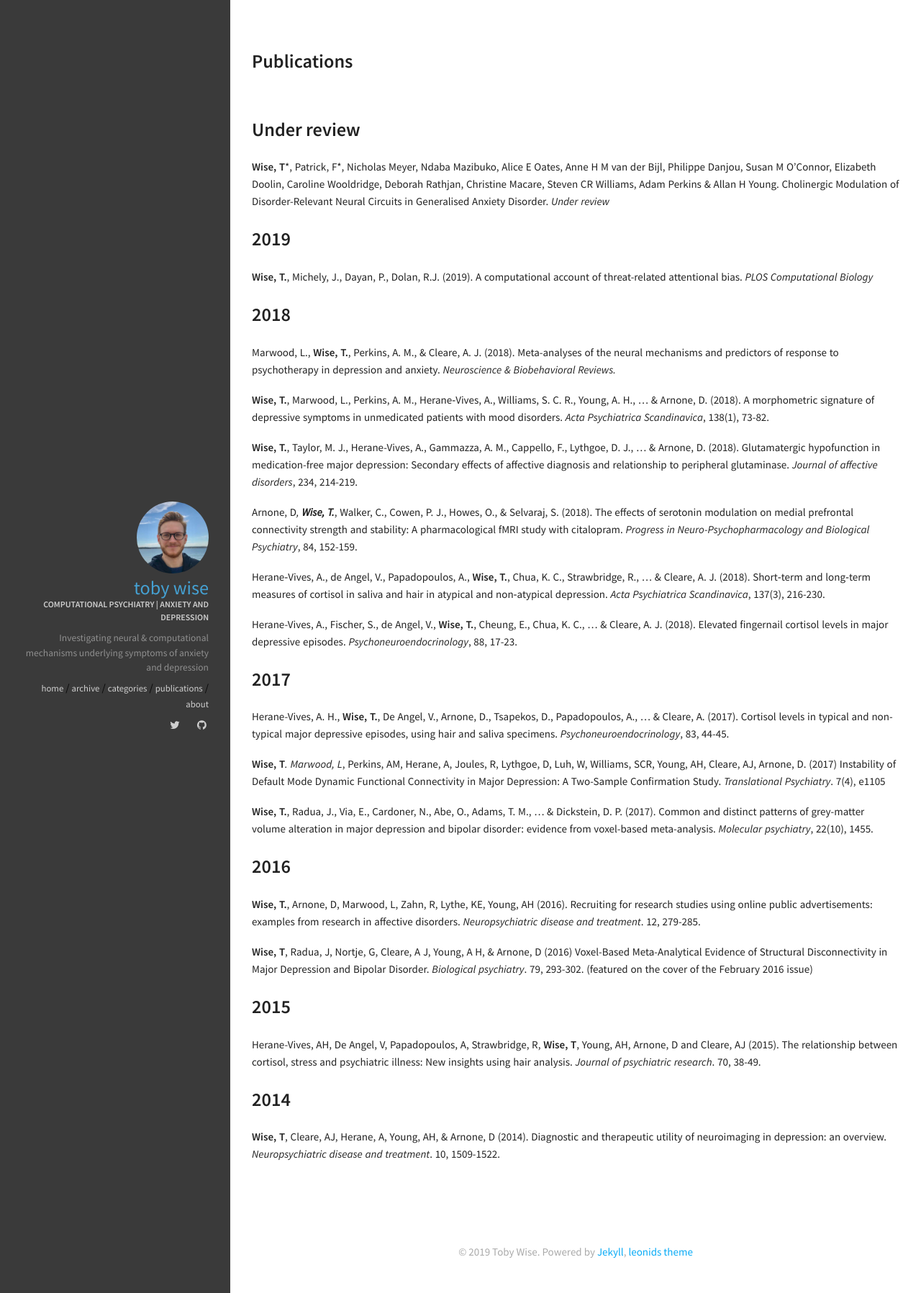
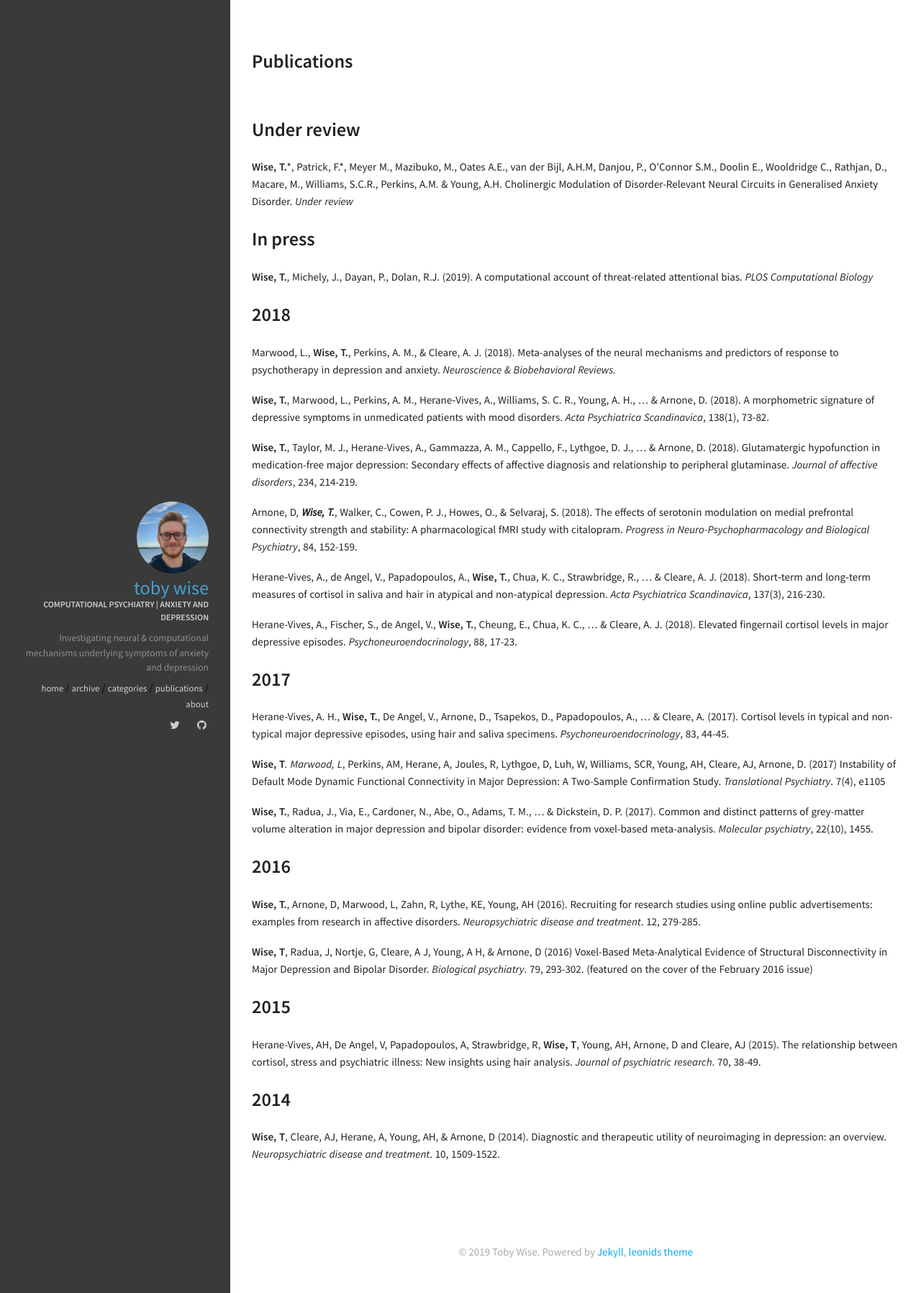
Before and after one commit to tobywise/tobywise.github.io, a Jekyll site: the page built from publications.md, in a window 1280 px wide. Shown: the whole page at 72% size. Built offline with Jekyll 4.4.1, drawn with Linux system fonts in a browser that asks for light colours.

Commit message:
no message

```diff
--- a/publications.md
+++ b/publications.md
@@ -6,9 +6,9 @@ permalink: /publications/
 
 ## Under review
 
-**Wise, T**\*, Patrick, F*, Nicholas Meyer, Ndaba Mazibuko, Alice E Oates, Anne H M van der Bijl, Philippe Danjou, Susan M O’Connor, Elizabeth Doolin, Caroline Wooldridge, Deborah Rathjan, Christine Macare, Steven CR Williams, Adam Perkins & Allan H Young. Cholinergic Modulation of Disorder-Relevant Neural Circuits in Generalised Anxiety Disorder. _Under review_
+**Wise, T.**\*, Patrick, F.*, Meyer M., Mazibuko, M., Oates A.E., van der Bijl, A.H.M, Danjou, P., O’Connor S.M., Doolin E., Wooldridge C., Rathjan, D., Macare, M., Williams, S.C.R., Perkins, A.M. & Young, A.H. Cholinergic Modulation of Disorder-Relevant Neural Circuits in Generalised Anxiety Disorder. _Under review_
 
-## 2019
+## In press
 
 **Wise, T.**, Michely, J., Dayan, P., Dolan, R.J. (2019). A computational account of threat-related attentional bias. _PLOS Computational Biology_
 
```
